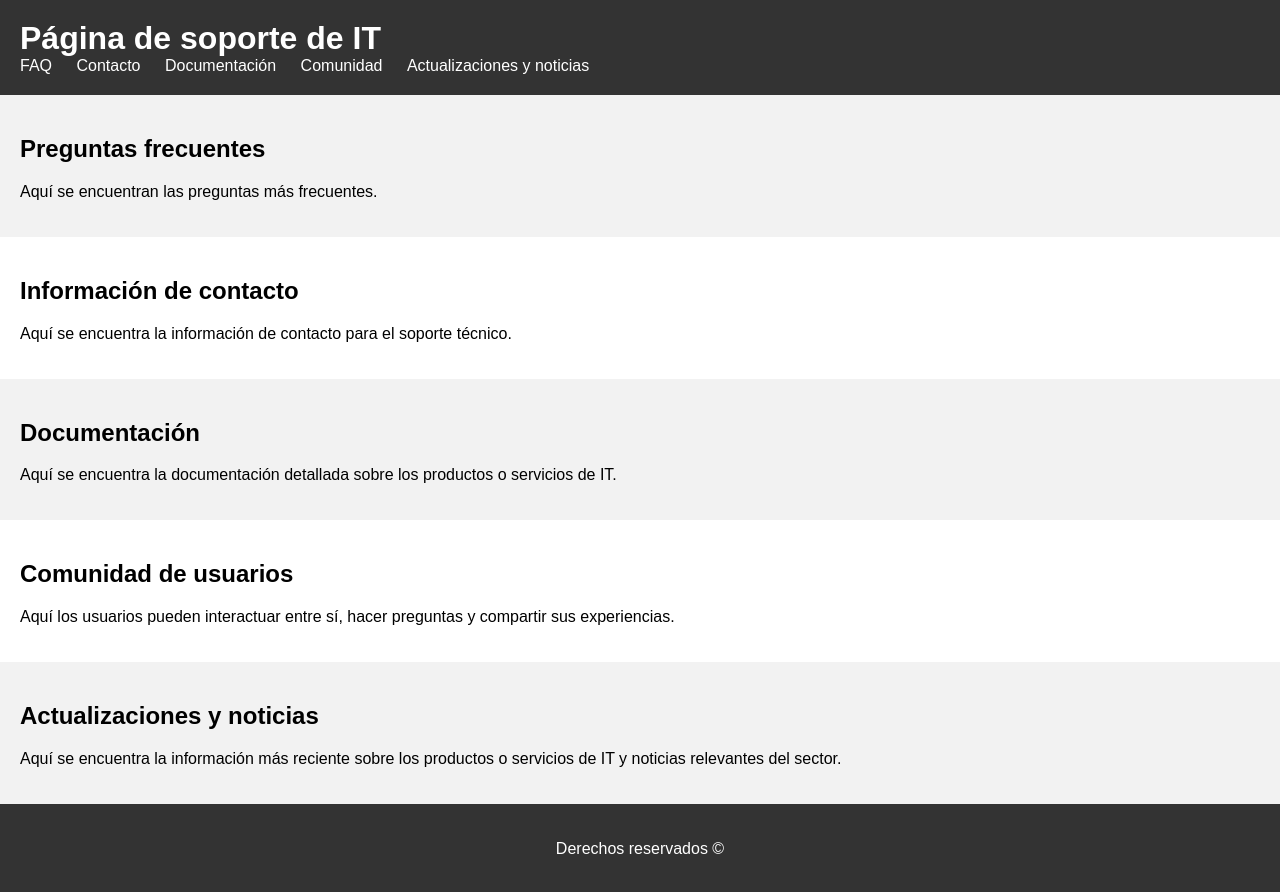
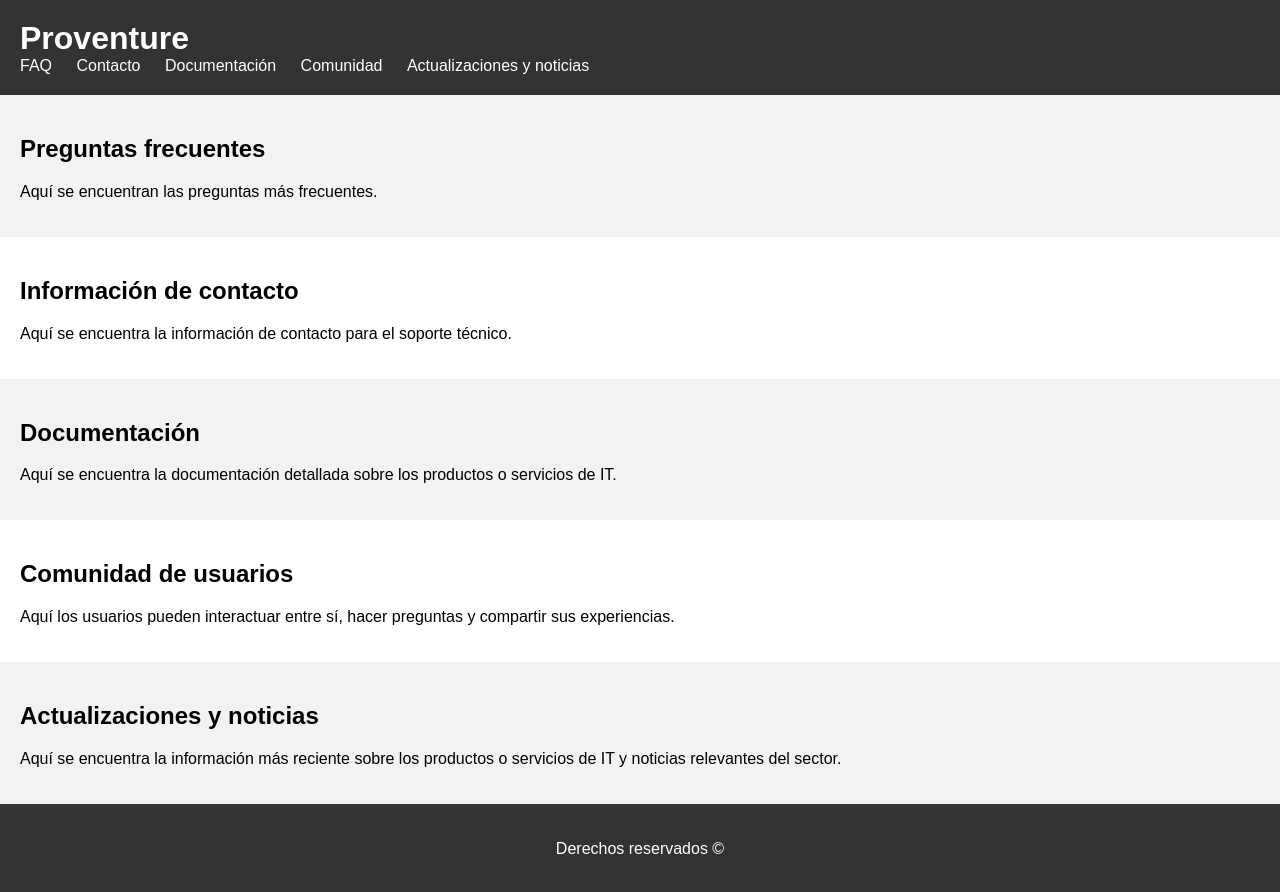
Before and after one commit to l1zondo/proventureIT, a plain HTML site: page index.html in a window 1280 px wide. Drawn offline with Linux system fonts and the light colour scheme.

Commit message:
cambio de titulo

```diff
--- a/index.html
+++ b/index.html
@@ -8,7 +8,7 @@
   </head>
   <body>
     <header>
-      <h1>Página de soporte de IT</h1>
+      <h1>Proventure</h1>
       <nav>
         <ul>
           <li><a href="#faq">FAQ</a></li>
```
